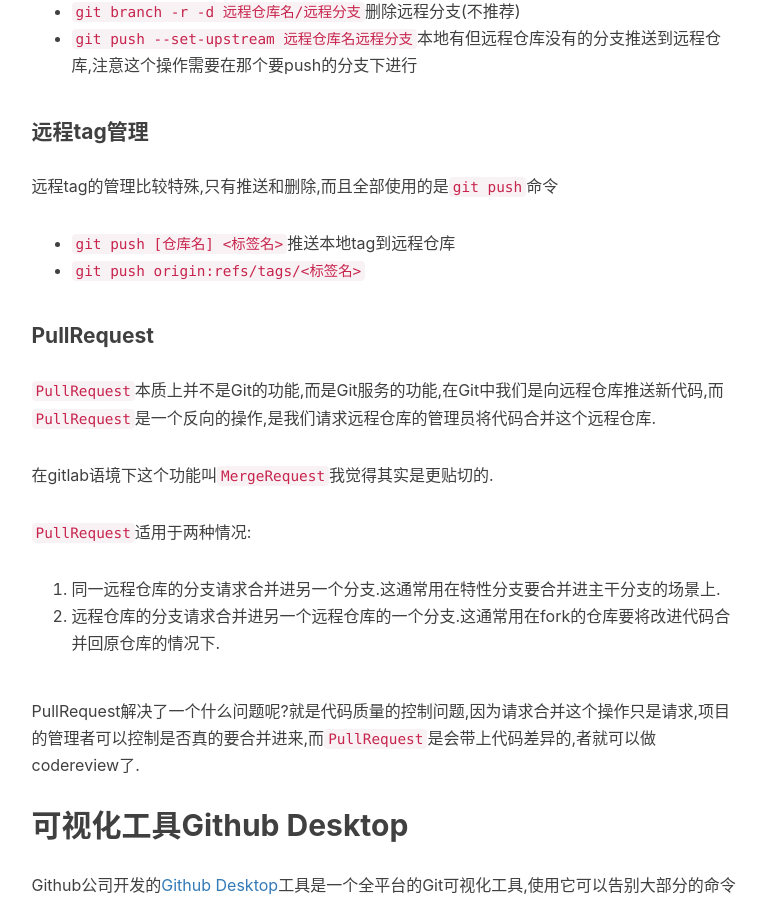
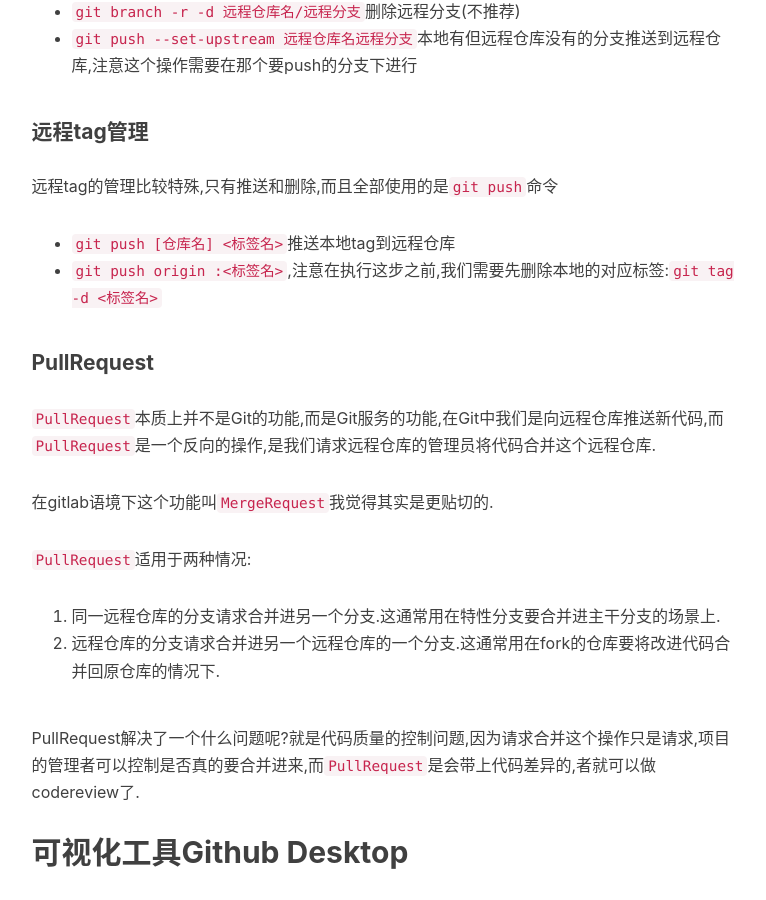
Before and after one commit to hsz1273327/hsz1273327.github.io, a Jekyll site: the page built from _posts/2020-10-31-使用Git管理你的代码.md, in a window 1280 px wide and 900 px high, scrolled down 18946 px. Shown: the whole window, without its empty margins (136-902 px from the left). Built offline with Jekyll 4.4.1, drawn with Linux system fonts in a browser that asks for light colours; nearby versions of some CDN libraries; comment, search, counter and statistics services are not loaded.

Commit message:
Update 2020-10-31-使用Git管理你的代码.md

```diff
--- a/_posts/2020-10-31-使用Git管理你的代码.md
+++ b/_posts/2020-10-31-使用Git管理你的代码.md
@@ -622,7 +622,7 @@ git push [-f] [仓库名 [分支名...]]
 远程tag的管理比较特殊,只有推送和删除,而且全部使用的是`git push`命令
 
 + `git push [仓库名] <标签名>`推送本地tag到远程仓库
-+ `git push origin:refs/tags/<标签名>`
++ `git push origin :<标签名>`,注意在执行这步之前,我们需要先删除本地的对应标签:`git tag -d <标签名>`
 
 #### PullRequest
 
```
